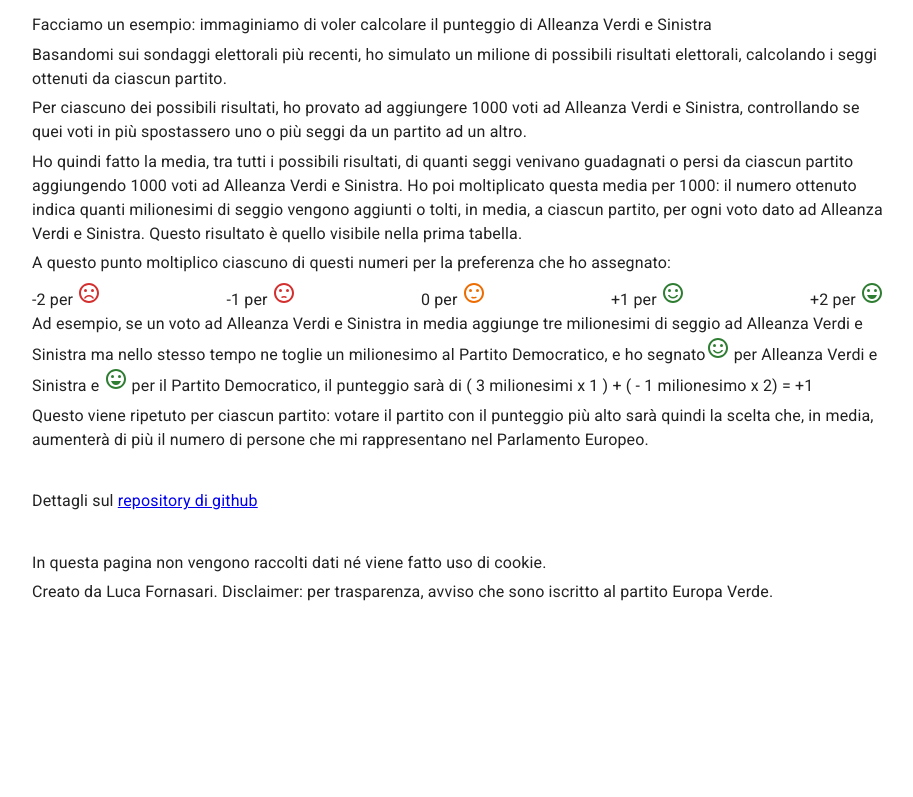
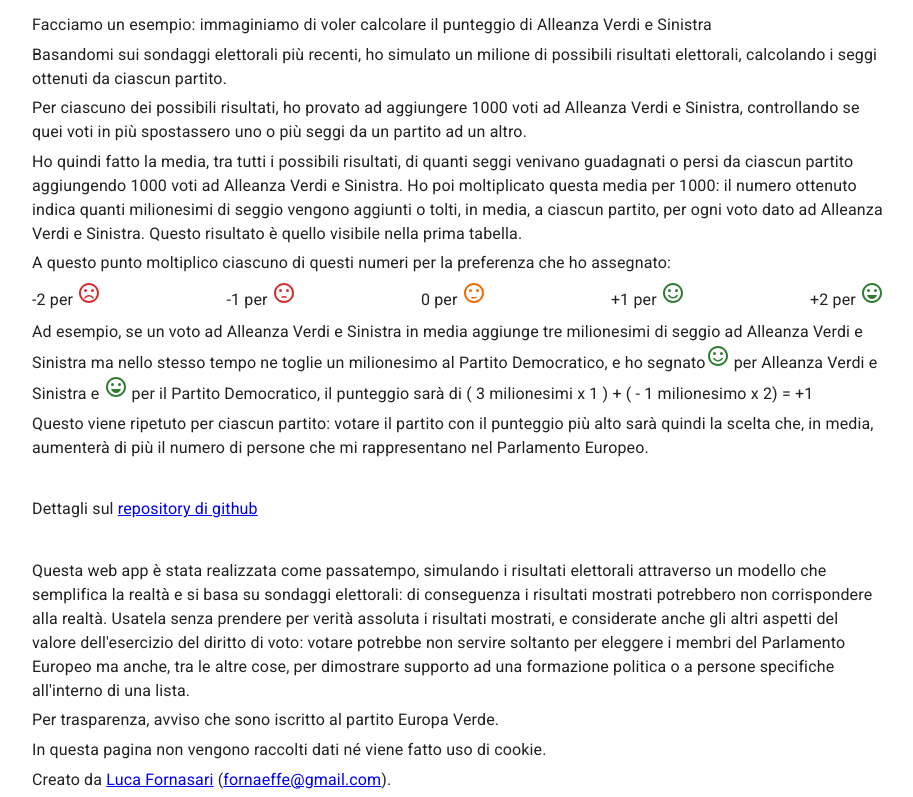
Before and after one commit to fornaeffe/valore_voto, a React (Vite) app: page / in a window 1280 px wide. Shown: the part 2219-3016 px from the top of the page, without its empty margins (182-1095 px from the left). Before the commit the page ends 2829 px from the top, so only its background shows below. Built offline with nearby package versions, Linux system fonts and the light colour scheme.

Commit message:
disclaimer

```diff
--- a/src/App.tsx
+++ b/src/App.tsx
@@ -239,7 +239,7 @@
             <Typography gutterBottom>
               A questo punto moltiplico ciascuno di questi numeri per la preferenza che ho assegnato:
             </Typography>
-            <Grid container columns={5} justifyContent={'space-between'}>
+            <Grid container columns={5} justifyContent={'space-between'} sx={{marginBottom : 1}}>
               <Grid item>
                 -2 per <SentimentVeryDissatisfiedIcon color="error" />
               </Grid>
@@ -278,10 +278,24 @@
           </Grid>
           <Grid item xs={12}>
             <Typography gutterBottom>
+              Questa web app è stata realizzata come passatempo, simulando i risultati
+              elettorali attraverso un modello che semplifica la realtà e si basa
+              su sondaggi elettorali: di conseguenza i risultati mostrati potrebbero
+              non corrispondere alla realtà. Usatela senza prendere per verità assoluta
+              i risultati mostrati, e considerate anche gli altri aspetti del valore
+              dell'esercizio del diritto di voto: votare potrebbe non servire soltanto
+              per eleggere i membri del Parlamento Europeo ma anche, tra le altre cose,
+              per dimostrare supporto ad una formazione politica o a persone specifiche
+              all'interno di una lista.
+            </Typography>
+            <Typography gutterBottom>
+              Per trasparenza, avviso che sono iscritto al partito Europa Verde.
+            </Typography>
+            <Typography gutterBottom>
               In questa pagina non vengono raccolti dati né viene fatto uso di cookie.
             </Typography>
             <Typography gutterBottom>
-              Creato da Luca Fornasari. Disclaimer: per trasparenza, avviso che sono iscritto al partito Europa Verde.
+              Creato da <a href='https://fornaeffe.github.io'>Luca Fornasari</a> (<a href='mailto:fornaeffe@gmail.com'>fornaeffe@gmail.com</a>).
             </Typography>
           </Grid>
         </Grid>
```
